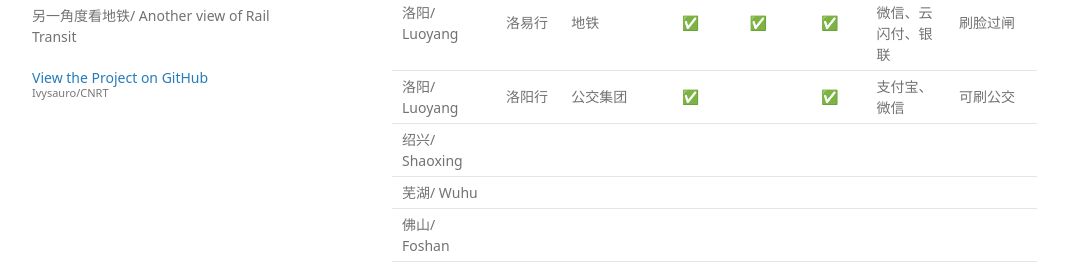
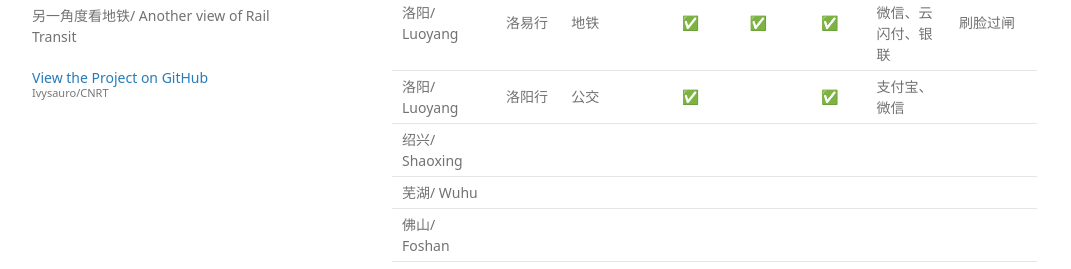
Before and after one commit to Ivysauro/CNRT, a Jekyll site: the page built from data/Service.md, in a window 1280 px wide and 900 px high, scrolled down 4213 px. Shown: the part 173-442 px from the top of the window, without its empty margins (178-1249 px from the left). Built offline with Jekyll 4.4.1, drawn with Linux system fonts in a browser that asks for light colours; some web fonts are replaced; our own code applies the rules of GitHub Pages for plain Markdown files; a script that is not in the unit is left out.

Commit message:
Update Service.md

```diff
--- a/data/Service.md
+++ b/data/Service.md
@@ -80,7 +80,7 @@
 | 呼和浩特/ Hohhot | 青城地铁 | 地铁 | | | ✅ | ? //|
 | 太原/ Taiyuan | 听景 | 地铁 | | | ✅ | ? | 刷脸过闸 |
 | 洛阳/ Luoyang | 洛易行 | 地铁 | ✅ | ✅ | ✅ | 支付宝、微信、云闪付、银联 | 刷脸过闸 |
-| 洛阳/ Luoyang | 洛阳行 | 公交集团 | ✅ | | ✅ | 支付宝、微信 | 可刷公交 |
+| 洛阳/ Luoyang | 洛阳行 | 公交 | ✅ | | ✅ | 支付宝、微信 | |
 | 绍兴/ Shaoxing |
 | 芜湖/ Wuhu |
 | 佛山/ Foshan |
```
